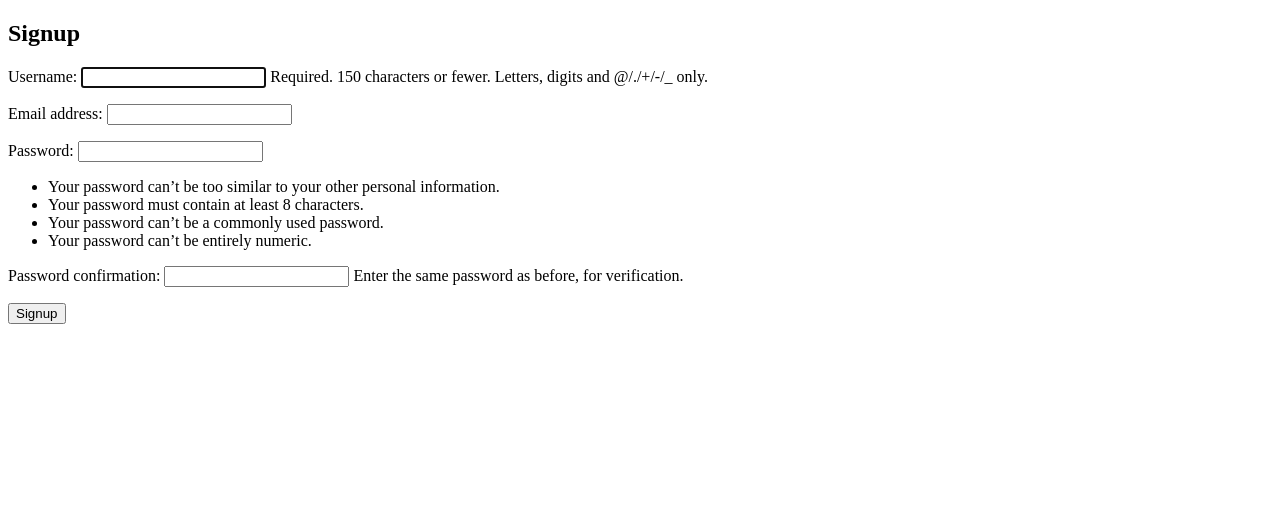
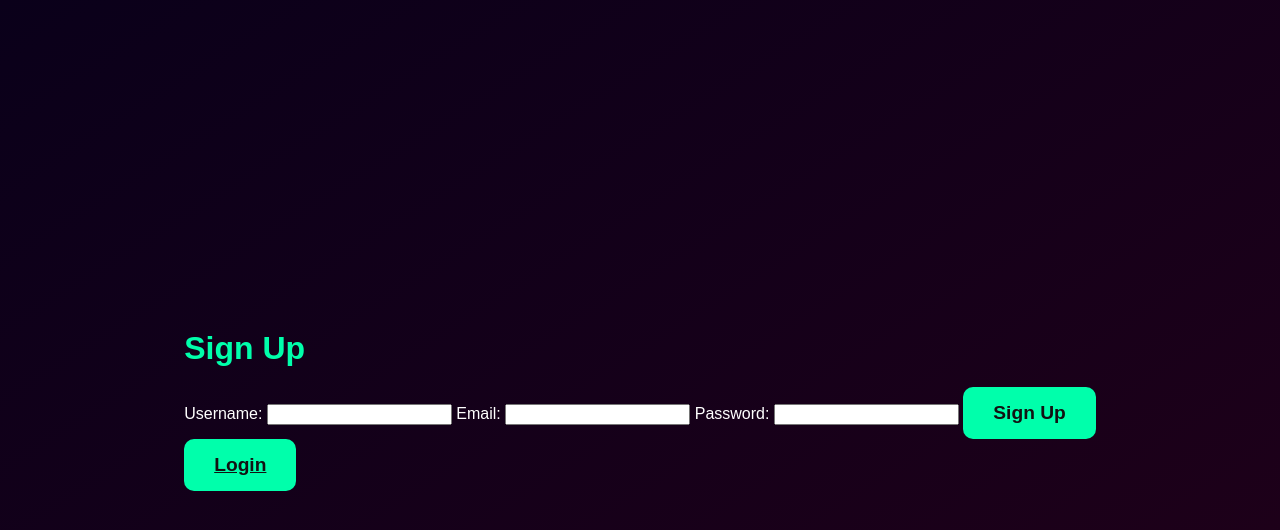
Before and after one commit to ShlokArora2709/DocWise, a Django app: page /signup/ in a window 1280 px wide. Shown: the top 530 px of the page. Run offline with Django 5.2, Linux system fonts and the light colour scheme.

Commit message:
chore: Add missing import statement and static URL configuration

```diff
--- a/DocWise/settings.py
+++ b/DocWise/settings.py
@@ -41,6 +41,7 @@ INSTALLED_APPS = [
     'allauth',
     'allauth.account',
     'django.contrib.sites',
+
 ]
 
 MIDDLEWARE = [
--- a/DocWise/urls.py
+++ b/DocWise/urls.py
@@ -17,6 +17,8 @@ Including another URLconf
 from django.contrib import admin
 from django.urls import path
 from Login.views import *
+from django.conf import settings
+from django.conf.urls.static import static
 
 urlpatterns = [
     path('admin/', admin.site.urls),
@@ -25,3 +27,5 @@ urlpatterns = [
     path('logout/', logout_view, name='logout'),
     path('', home_view, name='home'),
 ]
+if settings.DEBUG:
+    urlpatterns += static(settings.STATIC_URL, document_root=settings.STATIC_ROOT)
--- a/Login/static/styles.css
+++ b/Login/static/styles.css
@@ -39,3 +39,9 @@ h1 {
     background-color: #00c37a;
     color: #ffffff;
 }
+
+p {
+    font-size: 1.1em;
+    line-height: 1.6;
+    text-align: center;
+}
--- a/Login/templates/signup.html
+++ b/Login/templates/signup.html
@@ -1,16 +1,28 @@
+{% load static %}
 <!DOCTYPE html>
 <html lang="en">
 <head>
     <meta charset="UTF-8">
     <meta name="viewport" content="width=device-width, initial-scale=1.0">
-    <title>Signup</title>
+    <title>Sign Up Page</title>
+    <link rel="stylesheet" href="{% static 'styles.css' %}">
 </head>
 <body>
-    <h2>Signup</h2>
-    <form method="post">
-        {% csrf_token %}
-        {{ form.as_p }}
-        <button type="submit">Signup</button>
-    </form>
+    <div class="form-container">
+        <h1>Sign Up</h1>
+        <form method="post" action="{% url 'signup' %}">
+            {% csrf_token %}
+            <label for="username">Username:</label>
+            <input type="text" id="username" name="username" required>
+            <label for="email">Email:</label>
+            <input type="email" id="email" name="email" required>
+            <label for="password">Password:</label>
+            <input type="password" id="password" name="password" required>
+            <button type="submit" class="button">Sign Up</button>
+        </form>
+        <div class="button-container">
+            <a href="/login" class="button">Login</a>
+        </div>
+    </div>
 </body>
 </html>
--- a/Login/views.py
+++ b/Login/views.py
@@ -21,9 +21,12 @@ def login_view(request):
             if user is not None:
                 login(request, user)
                 return redirect('home')
+        else:
+            error="Invalid username or password"
     else:
         form = CustomAuthenticationForm()
-    return render(request, 'login.html', {'form': form})
+        error=None
+    return render(request, 'login.html', {'form': form,'error': error})
 
 def logout_view(request):
     logout(request)
```
Also changed, not shown: Login/templates/home.html (+10 -2 lines), Login/templates/login.html (+20 -7 lines).
